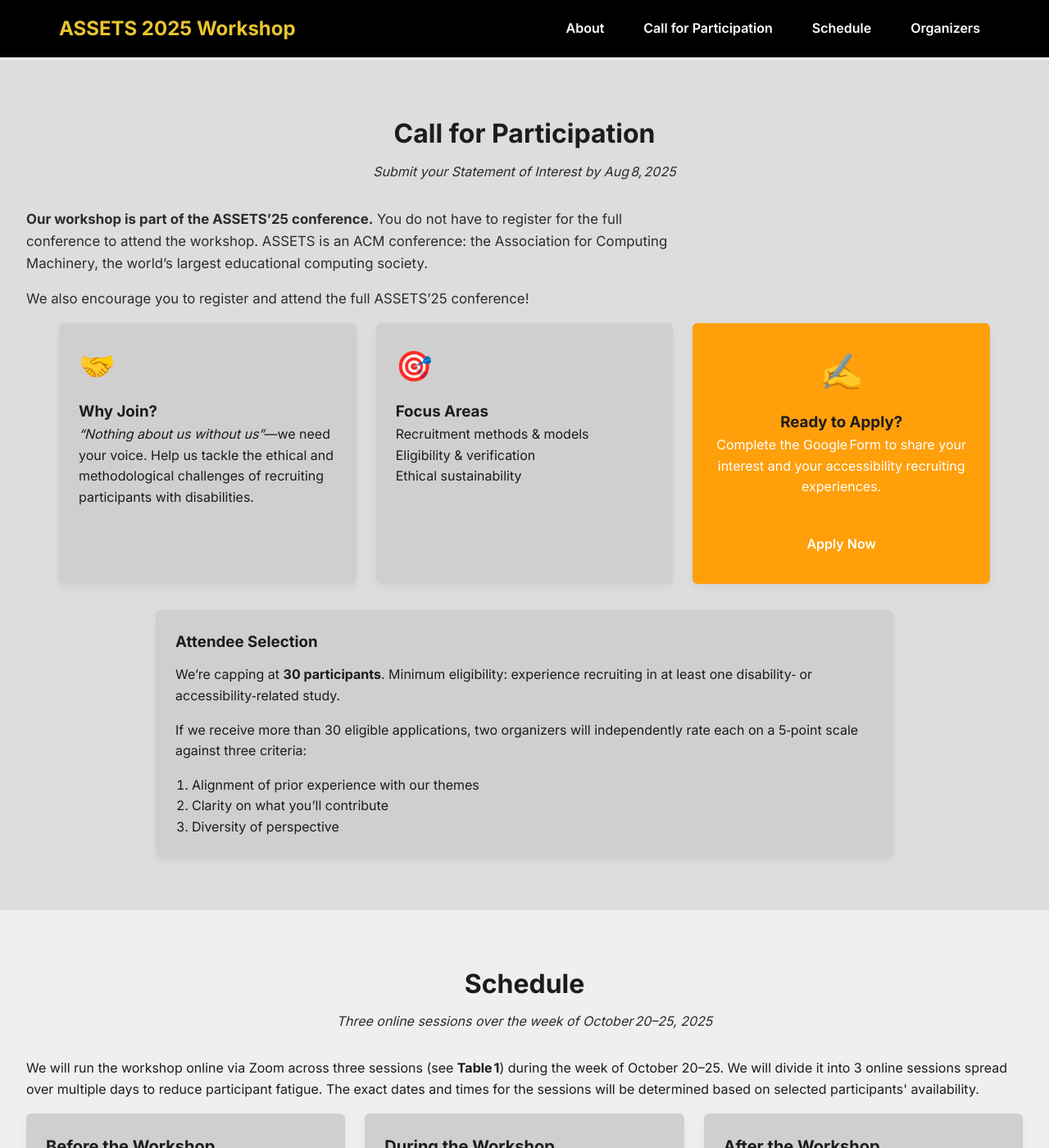
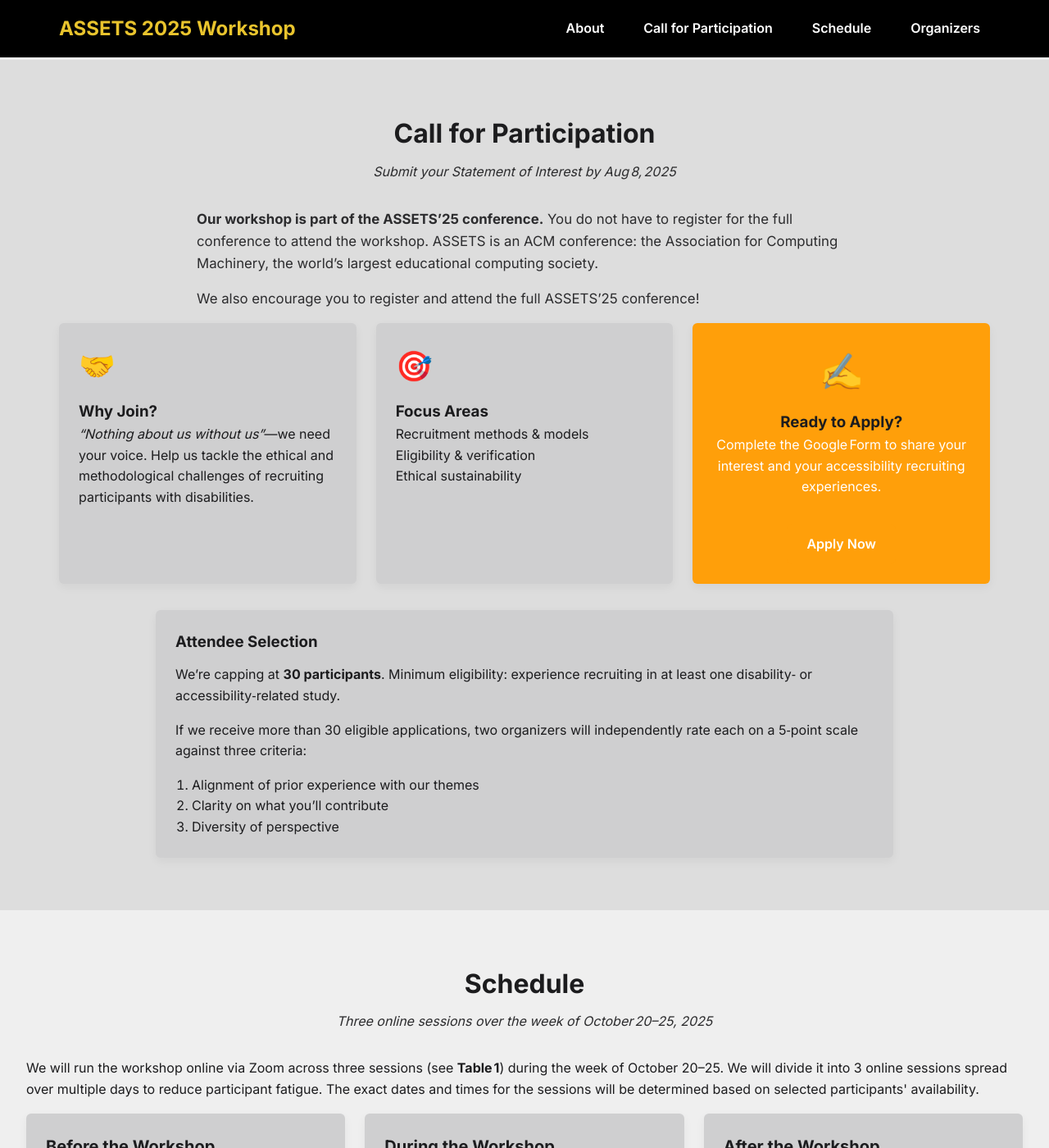
Before and after one commit to assets-recruitment-2025/assets-recruitment-2025.github.io, a Jekyll site: the page built from index.md, in a window 1280 px wide and 1400 px high, scrolled down 1100 px. Shown: the whole window at 82% size. Built offline with Jekyll 4.4.1, drawn with Linux system fonts in a browser that asks for light colours.

Commit message:
Call for Participation

```diff
--- a/assets/css/style.css
+++ b/assets/css/style.css
@@ -574,6 +574,7 @@ img {
 }
 .call-intro {
   max-width: 800px;
+  margin: auto auto;
   font-size: 1.05rem;
   color: var(--clr-text-muted);
 }
```
